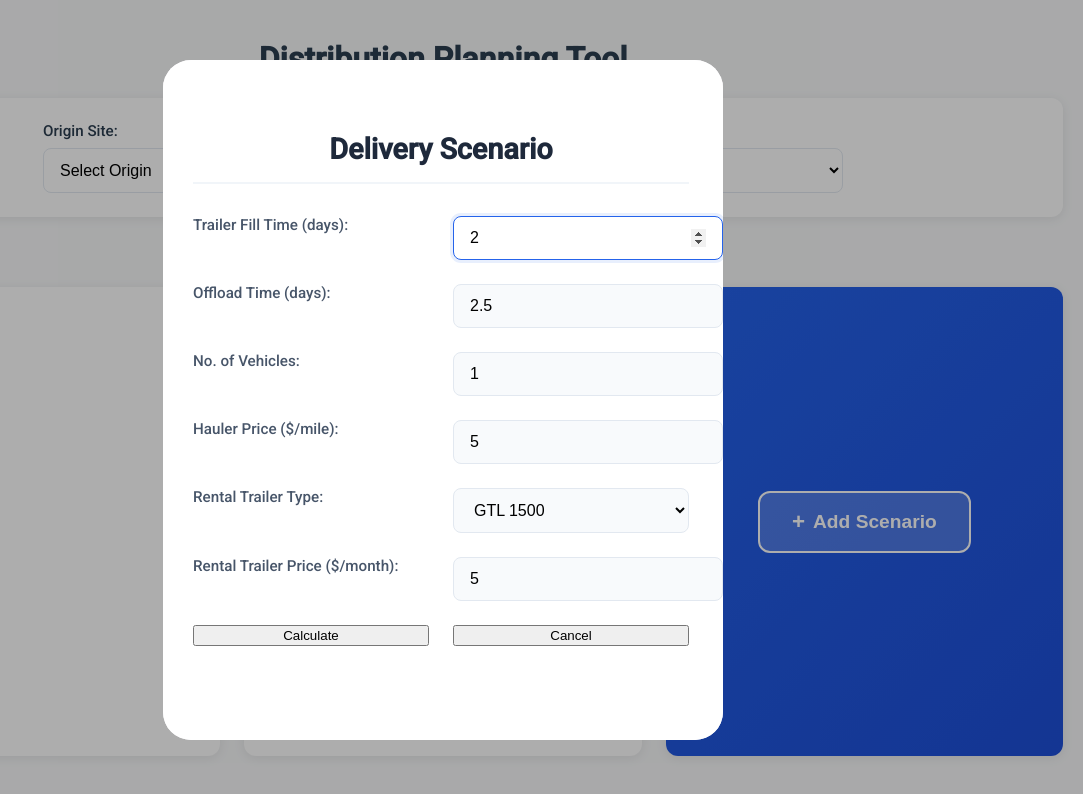
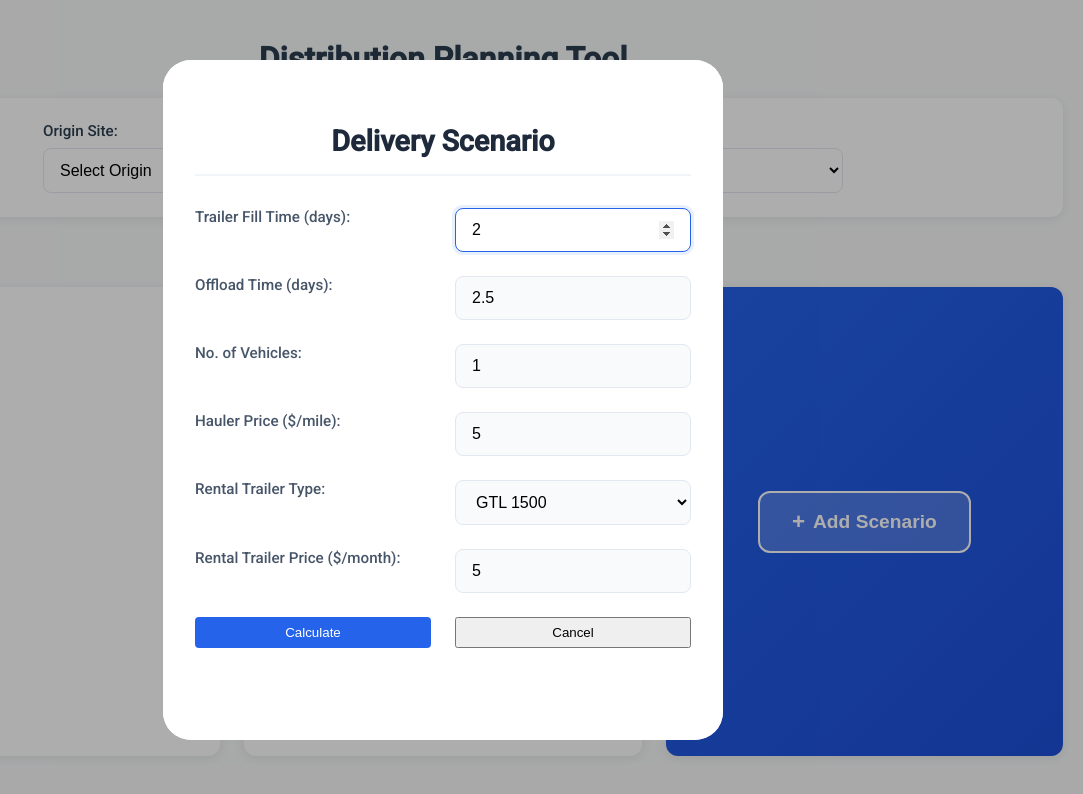
Before and after one commit to Alex1sz/hydrodistcalc, an Angular app: page / in a window 1280 px wide. Both pictures are taken after a click on the button "Add Scenario". Shown: the top 794 px of the page, without its empty margins (197-1280 px from the left). Built offline with nearby package versions, Linux system fonts and the light colour scheme.

Commit message:
Fix form styling

```diff
--- a/src/app/scenario-form/scenario-form.component.html
+++ b/src/app/scenario-form/scenario-form.component.html
@@ -21,7 +21,7 @@
     <label for="trailerPrice">Rental Trailer Price ($/month):</label>
     <input id="trailerPrice" formControlName="trailerPrice" type="number">
 
-    <button type="submit">Calculate</button>
+    <button type="submit" mat-button class="blue-button">Calculate</button>
     <button type="button" (click)="onCancel()">Cancel</button>
   </form>
 
--- a/src/app/scenario-form/scenario-form.component.scss
+++ b/src/app/scenario-form/scenario-form.component.scss
@@ -1,13 +1,15 @@
 .scenario-form {
   width: 100%;
   max-height: 85vh;
-  padding: 32px;
+  padding: 24px 32px 120px 32px;
   background: white;
   display: flex;
   flex-direction: column;
   box-sizing: border-box;
   overflow-y: auto;
   border-radius: 12px;
+  max-width: 1200px;
+  margin: 0 auto;
 
   h2 {
     font-size: 1.8rem;
@@ -27,7 +29,9 @@
     display: grid;
     grid-template-columns: repeat(2, 1fr);
     gap: 24px;
-    padding-bottom: 80px; // Space for sticky buttons
+    padding-bottom: 0;
+    max-width: 100%;
+    margin: 0 auto;
 
     .form-group {
       display: flex;
@@ -54,6 +58,8 @@
       font-size: 1rem;
       transition: all 0.2s ease;
       background-color: #f8fafc;
+      max-width: 100%;
+      box-sizing: border-box;
 
       &:hover {
         border-color: #cbd5e0;
@@ -68,10 +74,13 @@
     }
 
     .button-group {
+      max-width: 1200px;
+      margin: 0 auto;
+      width: calc(100% - 64px);
+      left: 50%;
+      transform: translateX(-50%);
       position: fixed;
       bottom: 0;
-      left: 0;
-      right: 0;
       padding: 16px 32px;
       background: white;
       border-top: 1px solid #e2e8f0;
@@ -90,19 +99,19 @@
         font-weight: 500;
 
         &[type="submit"] {
-          background: #2563eb;
-          color: white;
-          border: none;
-          box-shadow: 0 2px 4px rgba(37, 99, 235, 0.2);
+          background-color: #2563eb !important;
+          color: white !important;
+          border: none !important;
+          box-shadow: 0 2px 4px rgba(37, 99, 235, 0.2) !important;
 
           &:hover {
-            background: #1d4ed8;
+            background-color: #1d4ed8 !important;
             transform: translateY(-2px);
-            box-shadow: 0 4px 6px rgba(37, 99, 235, 0.3);
+            box-shadow: 0 4px 6px rgba(37, 99, 235, 0.3) !important;
           }
 
-          &:active {
-            transform: translateY(0);
+          .mdc-button__label {
+            color: white !important;
           }
         }
 
@@ -128,7 +137,7 @@
 // Tablet styles
 @media (max-width: 1024px) {
   .scenario-form {
-    padding: 24px;
+    padding: 20px 24px 100px 24px;
 
     form {
       grid-template-columns: 1fr;
@@ -138,13 +147,17 @@
     h2 {
       font-size: 1.6rem;
     }
+
+    .button-group {
+      width: calc(100% - 48px);
+    }
   }
 }
 
 // Mobile styles
 @media (max-width: 640px) {
   .scenario-form {
-    padding: 16px;
+    padding: 16px 16px 140px 16px;
     max-height: 90vh;
 
     h2 {
@@ -159,6 +172,7 @@
       .button-group {
         padding: 12px 16px;
         grid-template-columns: 1fr;
+        width: calc(100% - 32px);
 
         button {
           padding: 12px 20px;
@@ -212,3 +226,25 @@
     padding: 0;
   }
 }
+
+.blue-button {
+  background-color: #2563eb !important;
+  color: white !important;
+  border: none !important;
+  padding: 8px 16px !important;
+  border-radius: 4px !important;
+  cursor: pointer !important;
+  font-weight: 500 !important;
+  transition: all 0.2s ease-in-out !important;
+
+  &:hover {
+    background-color: #1d4ed8 !important;
+    transform: translateY(-1px);
+    box-shadow: 0 2px 4px rgba(37, 99, 235, 0.2) !important;
+  }
+
+  &:active {
+    transform: translateY(0);
+    box-shadow: none !important;
+  }
+}
```
